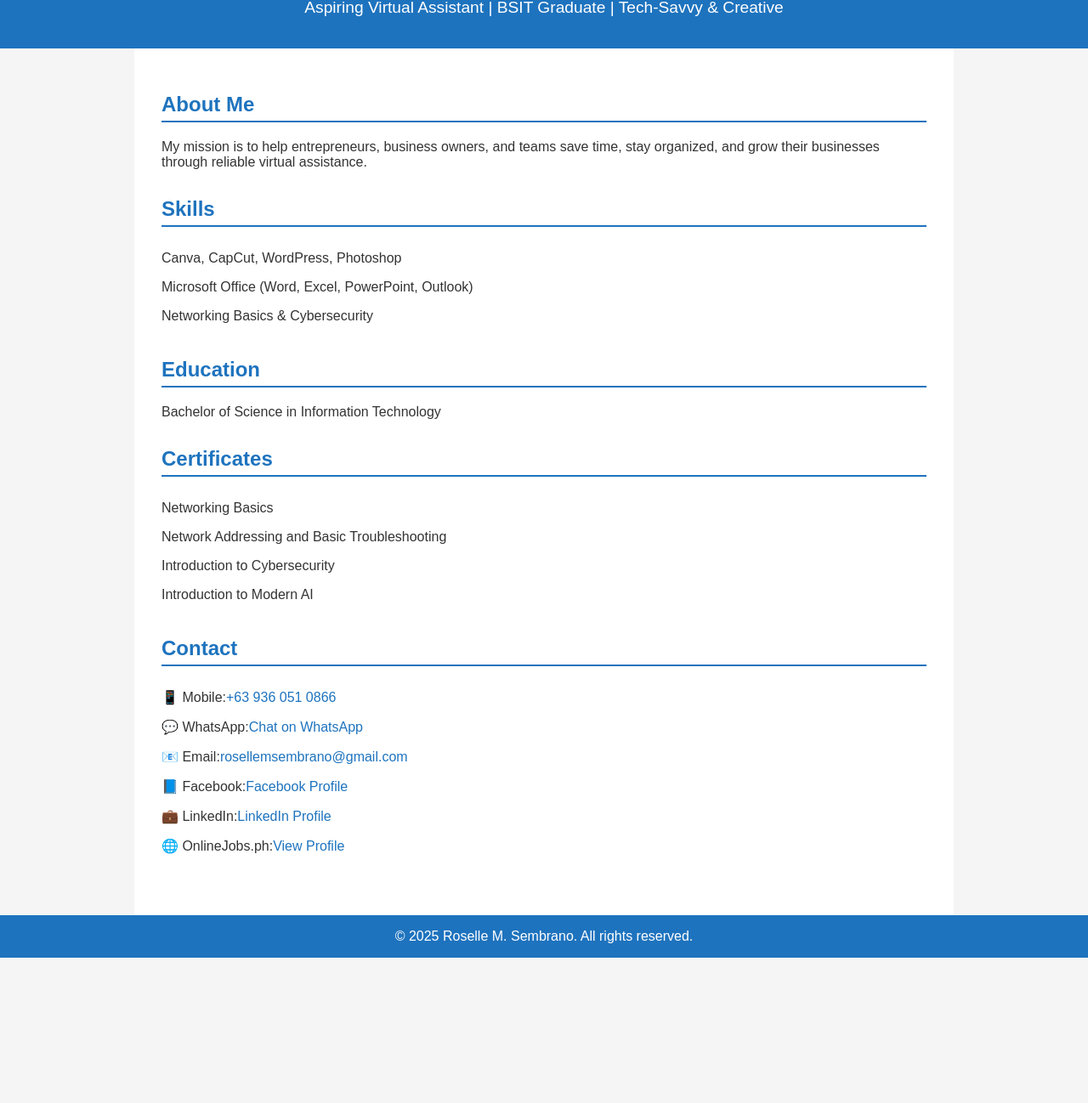
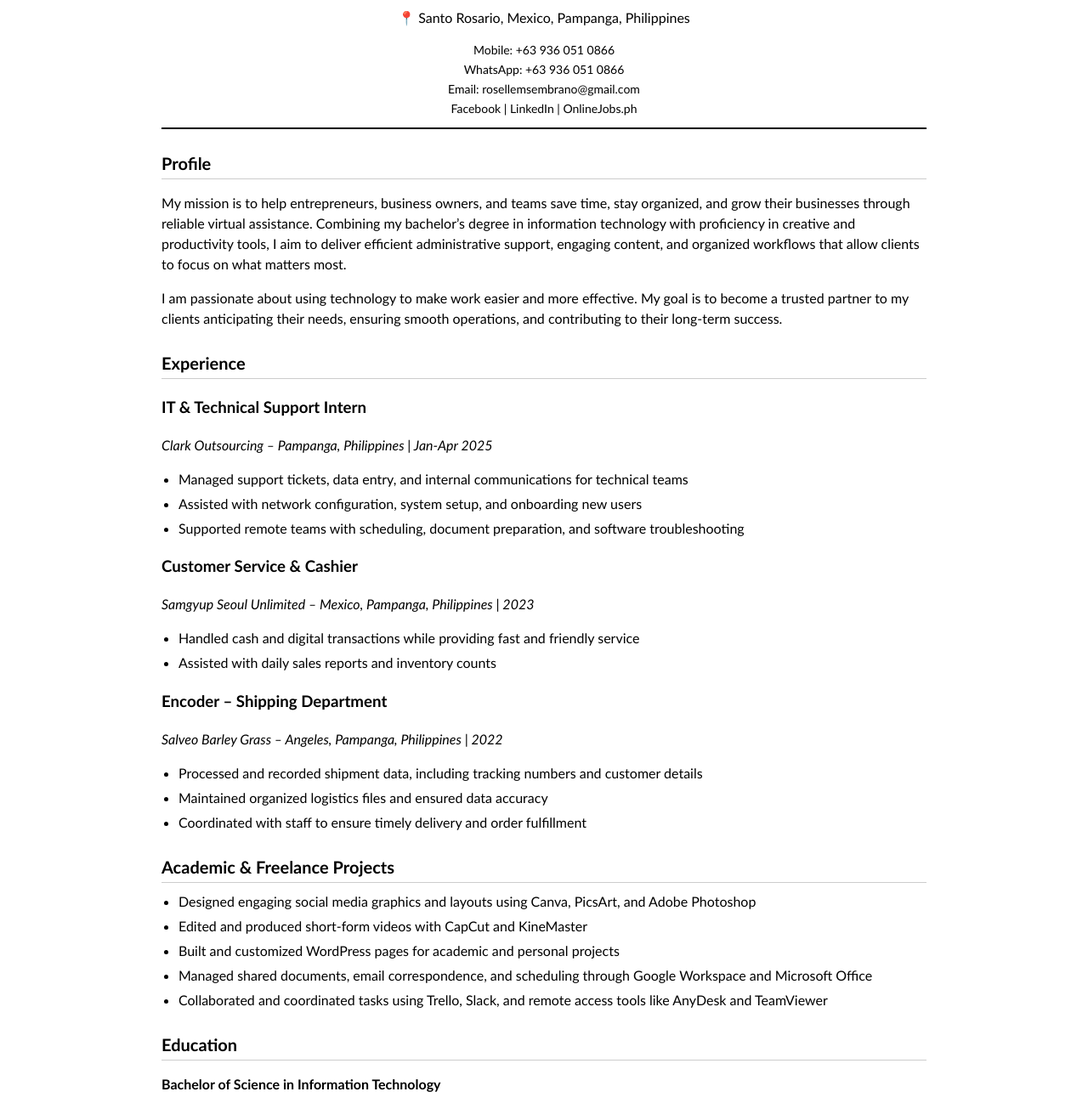
Before and after one commit to rosellesembrano/CVwebsite, a plain HTML site: page index.html in a window 1280 px wide. Shown: the part 262-1560 px from the top of the page at 85% size. Before the commit the page ends 1389 px from the top, so only its background shows below. Drawn offline with Linux system fonts and the light colour scheme.

Commit message:
index.html

```diff
--- a/index.html
+++ b/index.html
@@ -3,140 +3,146 @@
 <head>
 <meta charset="UTF-8">
 <meta name="viewport" content="width=device-width, initial-scale=1.0">
-    <title>PORTFOLIO</title>
+<title>Roselle M. Sembrano - Resume</title>
 <style>
     body {
-            font-family: Arial, sans-serif;
+        font-family: Calibri, Arial, sans-serif;
         margin: 0;
         padding: 0;
-            background-color: #f5f5f5;
-            color: #333;
+        background: #fff;
+        color: #000;
+        line-height: 1.5;
+    }
+    .container {
+        max-width: 900px;
+        margin: auto;
+        padding: 40px;
     }
     header {
-            background-color: #1e73be;
-            color: white;
         text-align: center;
-            padding: 2rem 1rem;
+        border-bottom: 2px solid #000;
+        padding-bottom: 10px;
     }
     header img {
-            width: 150px;
-            height: 150px;
+        width: 120px;
+        height: 120px;
         border-radius: 50%;
-            border: 4px solid white;
-            margin-bottom: 1rem;
         object-fit: cover;
+        margin-bottom: 15px;
     }
-        header h1 {
+    h1 {
+        font-size: 28px;
         margin: 0;
-            font-size: 2.5rem;
     }
-        header p {
+    .subtitle {
+        font-size: 18px;
         margin: 5px 0;
-            font-size: 1.2rem;
     }
-        main {
-            max-width: 900px;
-            margin: auto;
-            background: white;
-            padding: 2rem;
+    .location {
+        font-size: 16px;
+        margin-bottom: 15px;
+    }
+    .contact p, .contact a {
+        font-size: 14px;
+        margin: 2px 0;
+        color: #000;
+        text-decoration: none;
     }
     section {
-            margin-bottom: 2rem;
+        margin-top: 25px;
     }
     h2 {
-            color: #1e73be;
-            border-bottom: 2px solid #1e73be;
-            padding-bottom: 5px;
+        font-size: 20px;
+        margin-bottom: 10px;
+        border-bottom: 1px solid #ccc;
+        padding-bottom: 3px;
     }
     ul {
-            list-style: none;
-            padding: 0;
+        margin: 0;
+        padding-left: 20px;
     }
-        ul li {
-            padding: 8px 0;
-            display: flex;
-            align-items: center;
-        }
-        ul li img {
-            width: 22px;
-            height: 22px;
-            margin-right: 10px;
-        }
-        footer {
-            text-align: center;
-            background-color: #1e73be;
-            color: white;
-            padding: 1rem;
-        }
-        a {
-            color: #1e73be;
-            text-decoration: none;
-        }
-        a:hover {
-            text-decoration: underline;
-        }
-        @media (max-width: 600px) {
-            header h1 {
-                font-size: 1.8rem;
-            }
-            header p {
-                font-size: 1rem;
-            }
+    li {
+        margin-bottom: 5px;
     }
 </style>
 </head>
 <body>
+
+<div class="container">
     <header>
-        <img src="4.jpg" alt="Roselle M. Sembrano">
+        <img src="4.jpg" alt="Profile Photo">
         <h1>Roselle M. Sembrano</h1>
-        <p>Aspiring Virtual Assistant | BSIT Graduate | Tech-Savvy & Creative</p>
+        <p class="subtitle">Aspiring Virtual Assistant | BSIT Graduate | Tech-Savvy & Creative</p>
+        <p class="location">📍 Santo Rosario, Mexico, Pampanga, Philippines</p>
+        <div class="contact">
+            <p>Mobile: <a href="tel:+639360510866">+63 936 051 0866</a></p>
+            <p>WhatsApp: <a href="tel:+639360510866">+63 936 051 0866</a></p>
+            <p>Email: <a href="mailto:rosellemsembrano@gmail.com">rosellemsembrano@gmail.com</a></p>
+            <p><a href="https://www.facebook.com/share/1CZ3JzdVrn/?mibextid=wwXIfr">Facebook</a> |
+               <a href="https://www.linkedin.com/in/roselle-sembrano-341299373">LinkedIn</a> |
+               <a href="https://www.onlinejobs.ph/jobseekers/info/4348132">OnlineJobs.ph</a>
+            </p>
+        </div>
     </header>
 
-    <main>
     <section>
-            <h2>About Me</h2>
-            <p>My mission is to help entrepreneurs, business owners, and teams save time, stay organized, and grow their businesses through reliable virtual assistance.</p>
+        <h2>Profile</h2>
+        <p>My mission is to help entrepreneurs, business owners, and teams save time, stay organized, and grow their businesses through reliable virtual assistance. Combining my bachelor’s degree in information technology with proficiency in creative and productivity tools, I aim to deliver efficient administrative support, engaging content, and organized workflows that allow clients to focus on what matters most.</p>
+        <p>I am passionate about using technology to make work easier and more effective. My goal is to become a trusted partner to my clients anticipating their needs, ensuring smooth operations, and contributing to their long-term success.</p>
     </section>
 
     <section>
-            <h2>Skills</h2>
+        <h2>Experience</h2>
+        <h3>IT & Technical Support Intern</h3>
+        <p><em>Clark Outsourcing – Pampanga, Philippines | Jan-Apr 2025</em></p>
         <ul>
-                <li>Canva, CapCut, WordPress, Photoshop</li>
-                <li>Microsoft Office (Word, Excel, PowerPoint, Outlook)</li>
-                <li>Networking Basics & Cybersecurity</li>
+            <li>Managed support tickets, data entry, and internal communications for technical teams</li>
+            <li>Assisted with network configuration, system setup, and onboarding new users</li>
+            <li>Supported remote teams with scheduling, document preparation, and software troubleshooting</li>
+        </ul>
+
+        <h3>Customer Service & Cashier</h3>
+        <p><em>Samgyup Seoul Unlimited – Mexico, Pampanga, Philippines | 2023</em></p>
+        <ul>
+            <li>Handled cash and digital transactions while providing fast and friendly service</li>
+            <li>Assisted with daily sales reports and inventory counts</li>
+        </ul>
+
+        <h3>Encoder – Shipping Department</h3>
+        <p><em>Salveo Barley Grass – Angeles, Pampanga, Philippines | 2022</em></p>
+        <ul>
+            <li>Processed and recorded shipment data, including tracking numbers and customer details</li>
+            <li>Maintained organized logistics files and ensured data accuracy</li>
+            <li>Coordinated with staff to ensure timely delivery and order fulfillment</li>
+        </ul>
+    </section>
+
+    <section>
+        <h2>Academic & Freelance Projects</h2>
+        <ul>
+            <li>Designed engaging social media graphics and layouts using Canva, PicsArt, and Adobe Photoshop</li>
+            <li>Edited and produced short-form videos with CapCut and KineMaster</li>
+            <li>Built and customized WordPress pages for academic and personal projects</li>
+            <li>Managed shared documents, email correspondence, and scheduling through Google Workspace and Microsoft Office</li>
+            <li>Collaborated and coordinated tasks using Trello, Slack, and remote access tools like AnyDesk and TeamViewer</li>
         </ul>
     </section>
 
     <section>
         <h2>Education</h2>
-            <p>Bachelor of Science in Information Technology</p>
+        <p><strong>Bachelor of Science in Information Technology</strong></p>
+        <p>Graduate Degree | School Year 2021–2025</p>
     </section>
 
     <section>
-            <h2>Certificates</h2>
+        <h2>References</h2>
         <ul>
-                <li>Networking Basics</li>
-                <li>Network Addressing and Basic Troubleshooting</li>
-                <li>Introduction to Cybersecurity</li>
-                <li>Introduction to Modern AI</li>
+            <li>Johndell Calimutan – OJT Supervisor, Clark Outsourcing | <a href="mailto:johndellcalimutan1@gmail.com">johndellcalimutan1@gmail.com</a></li>
+            <li>Monaliza B. Galang – Business Owner, Samgyup Seoul Unlimited | 📱 +63 905 966 9384</li>
+            <li>Rolly B. Henzon – HR Officer, Salveo Barley Grass | <a href="mailto:rollyhenzon12@gmail.com">rollyhenzon12@gmail.com</a></li>
         </ul>
     </section>
+</div>
 
-        <section>
-            <h2>Contact</h2>
-            <ul>
-                <li>📱 Mobile: <a href="tel:+639360510866">+63 936 051 0866</a></li>
-                <li>💬 WhatsApp: <a href="https://wa.me/639360510866">Chat on WhatsApp</a></li>
-                <li>📧 Email: <a href="mailto:rosellemsembrano@gmail.com">rosellemsembrano@gmail.com</a></li>
-                <li>📘 Facebook: <a href="https://www.facebook.com/share/1CZ3JzdVrn/?mibextid=wwXIfr" target="_blank">Facebook Profile</a></li>
-                <li>💼 LinkedIn: <a href="https://www.linkedin.com/in/roselle-sembrano-341299373" target="_blank">LinkedIn Profile</a></li>
-                <li>🌐 OnlineJobs.ph: <a href="https://www.onlinejobs.ph/jobseekers/info/4348132" target="_blank">View Profile</a></li>
-            </ul>
-        </section>
-    </main>
-
-    <footer>
-        &copy; 2025 Roselle M. Sembrano. All rights reserved.
-    </footer>
 </body>
 </html>
```
Lines whose indentation alone changed are shown as unchanged.
